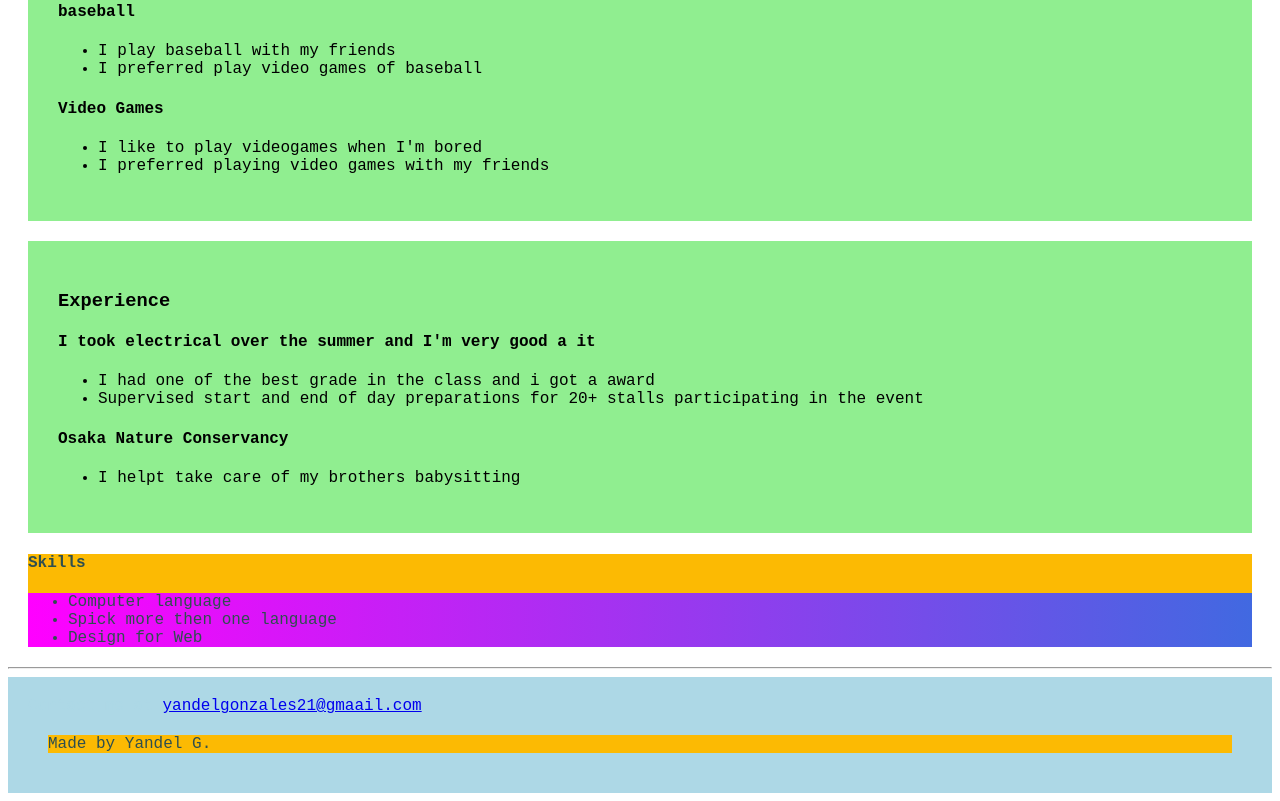
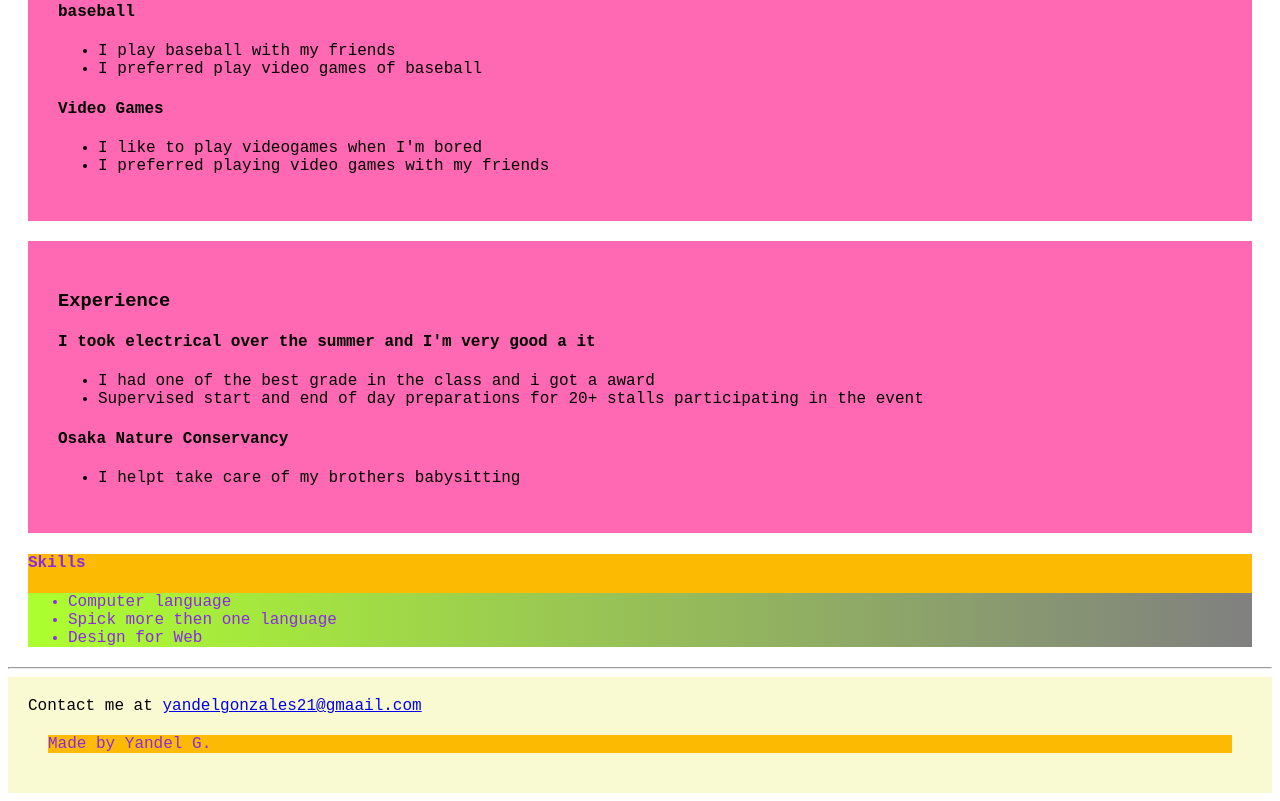
Before and after one commit to Yandelg01/Resume, a plain HTML site: page index.html in a window 1280 px wide. Shown: the part 712-1513 px from the top of the page. Drawn offline with Linux system fonts and the light colour scheme.

Commit message:
Made some more changes

```diff
--- a/style.css
+++ b/style.css
@@ -7,37 +7,37 @@
   padding: 60px;
 /*   Margin is outside space */
   margin: 20px;
-  background-color: royalblue;
-  border: dotted 9px yellowgreen;
+  background-color: powderblue;
+  border: dotted 9px black;
   text-align: center;
 }
 
 .summary-class { /* class selection*/
-  background-color: yellowgreen;
+  background-color: indianred;
   border: 9px dotted white;
   padding: 60px;
   margin: 20px;
 }
 
 .extracurriculars {
-  background-color: lightgreen;
+  background-color: hotpink;
   margin: 20px;
   padding: 30px;
 }
 
 .new-section {
   background-color: #fcba03;
-  color: darkslategray;
+  color: blueviolet;
   margin: 20px;
 }
 
 #skill-list {
-    background-image: linear-gradient(to right, magenta , royalblue);
+    background-image: linear-gradient(to right, greenyellow , gray);
 
 }
 
 #footer-class { /* id selection*/
-  background-color: lightcoral;
+  background-color: gold;
   color: white;
   padding: 20px;
 }
@@ -56,8 +56,8 @@ body {
 
 
 #footer-class {
-  background-color: lightblue;
-  color: lightblue;
+  background-color: lightgoldenrodyellow;
+  color: black;
   padding: 20px;
 }
 
```
